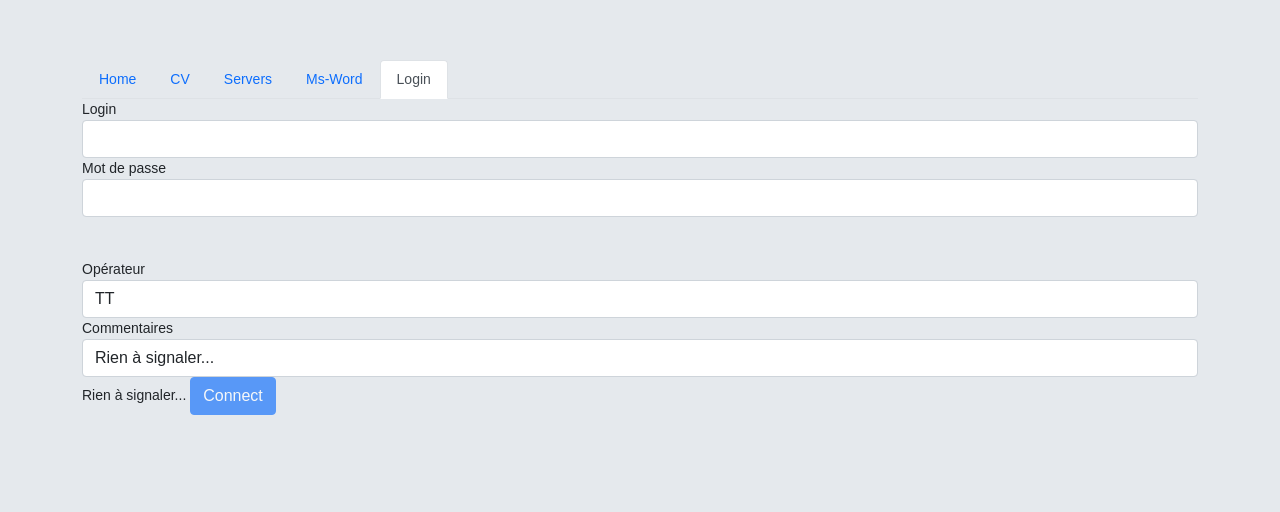
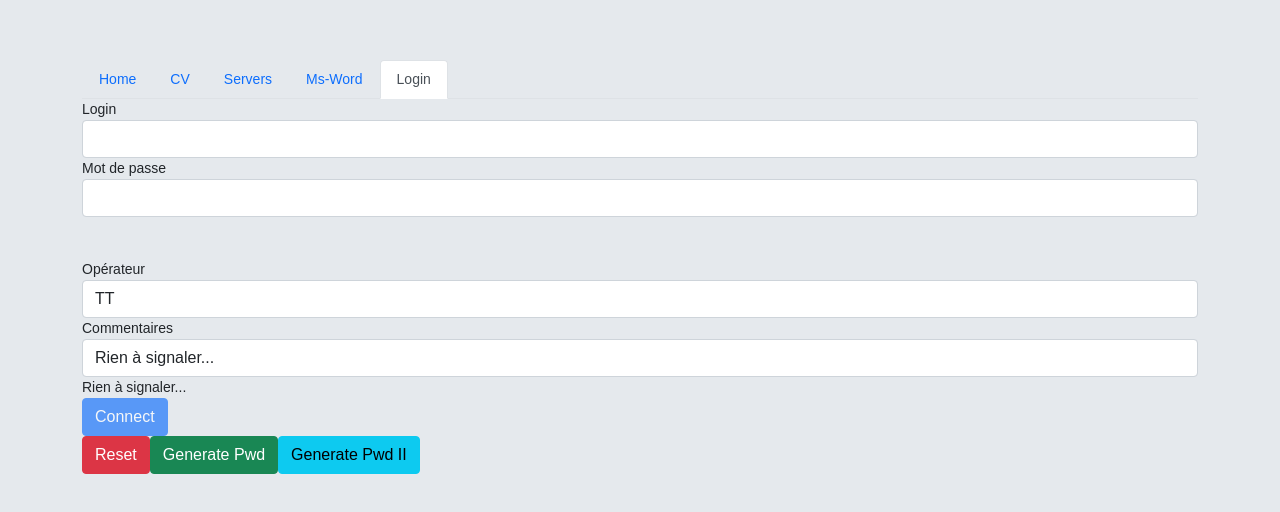
Before and after one commit to n2sy/LaPoste-ng, an Angular app: page /login in a window 1280 px wide. Shown: the top 512 px of the page. Built offline with nearby package versions, Linux system fonts and the light colour scheme.

Commit message:
add a login form

```diff
--- a/src/app/login/login.component.html
+++ b/src/app/login/login.component.html
@@ -1,4 +1,4 @@
-<form #f="ngForm">
+<form #f="ngForm" (ngSubmit)="showForm(f)">
 
     <div #infos="ngModelGroup" ngModelGroup="infos">
         <label for="login">Login</label>
@@ -24,6 +24,10 @@
     <label for="comm">Commentaires</label>
     <input [(ngModel)]="myComment" type="text" class="form-control" id="comm" name="commentaire">
     {{ myComment }}
-
-    <button [disabled]="f.invalid" (click)="showForm(f)" type='submit' class="btn btn-primary">Connect</button>
+    <br>
+    <button [disabled]="f.invalid" type='submit' class="btn btn-primary">Connect</button>
+    <br>
+    <button (click)="effacerForm(f)" class="btn btn-danger">Reset</button>
+    <button (click)="generatePwd(f)" class="btn btn-success">Generate Pwd</button>
+    <button (click)="generatePwdII(f)" class="btn btn-info">Generate Pwd II</button>
 </form>
--- a/src/app/login/login.component.ts
+++ b/src/app/login/login.component.ts
@@ -18,4 +18,27 @@ export class LoginComponent implements OnInit {
   showForm(f) {
     console.log(f.value);
   }
+
+  effacerForm(f) {
+    f.reset();
+  }
+
+  generatePwd(f) {
+    f.setValue({
+      commentaire: '',
+      infos: {
+        login: '',
+        password: '123456',
+      },
+      operateur: '',
+    });
+  }
+
+  generatePwdII(f) {
+    f.form.patchValue({
+      infos: {
+        password: '123456',
+      },
+    });
+  }
 }
```
